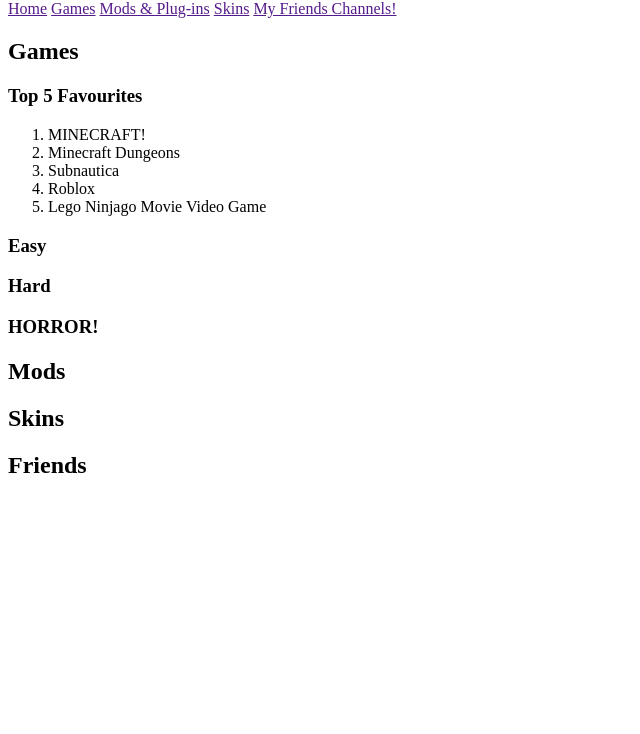
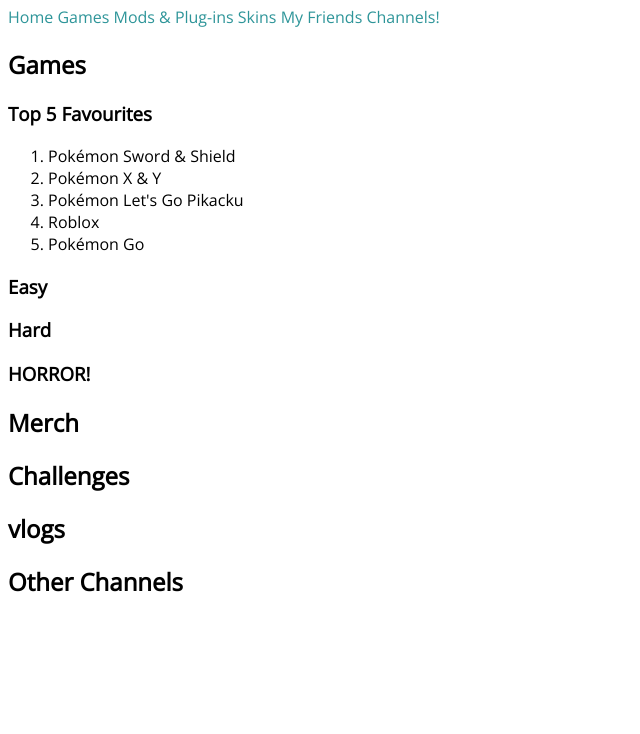
Before and after one commit to clarkie/iron59fire, a plain HTML site: page index.html in a window 1280 px wide. Shown: the part 66-800 px from the top of the page, without its empty margins (0-640 px from the left). Drawn offline with nearby package versions, Linux system fonts and the light colour scheme.

Commit message:
add default font and colour to nav

```diff
--- /dev/null
+++ b/index.css
@@ -0,0 +1,14 @@
+/* default font to one chosen by Felix */
+body {
+  font-family: "Open Sans", sans-serif;
+}
+
+a {
+  color: #2e9599;
+  text-decoration: none;
+}
+
+a:hover {
+  text-decoration: underline;
+  color: #ef0f99;
+}
--- a/index.html
+++ b/index.html
@@ -1,6 +1,10 @@
 <html>
     <head>
-        <title>IRON59fire'S GAMES!</title>
+        <link rel="preconnect" href="https://fonts.googleapis.com">
+        <link rel="preconnect" href="https://fonts.gstatic.com" crossorigin>
+        <link href="https://fonts.googleapis.com/css2?family=Open+Sans&display=swap" rel="stylesheet">
+        <link href="index.css" rel="stylesheet">
+        <title>IRON59fire/Home</title>
     </head>
     <body>
         <header>
@@ -17,24 +21,27 @@
             <h2>Games</h2>
             <h3>Top 5 Favourites</h3>
             <ol>
-                <li>MINECRAFT!</li>
-                <li>Minecraft Dungeons</li>
-                <li>Subnautica</li>
+                <li>Pokémon Sword &amp; Shield</li>
+                <li>Pokémon X &amp; Y</li>
+                <li>Pokémon Let's Go Pikacku </li>
                 <li>Roblox</li>
-                <li>Lego Ninjago Movie Video Game</li>
+                <li>Pokémon Go</li>
             </ol>
             <h3>Easy</h3>
             <h3>Hard</h3>
             <h3>HORROR!</h3>
         </section>
         <section>
-            <h2>Mods</h2>
+            <h2>Merch</h2>
         </section>
         <section>
-            <h2>Skins</h2>
+            <h2>Challenges</h2>
         </section>
         <section>
-            <h2>Friends</h2>
+            <h2>vlogs</h2>
+        </section>
+        <section>
+            <h2>Other Channels</h2>
         </section>
     </body>
 </html>
```
